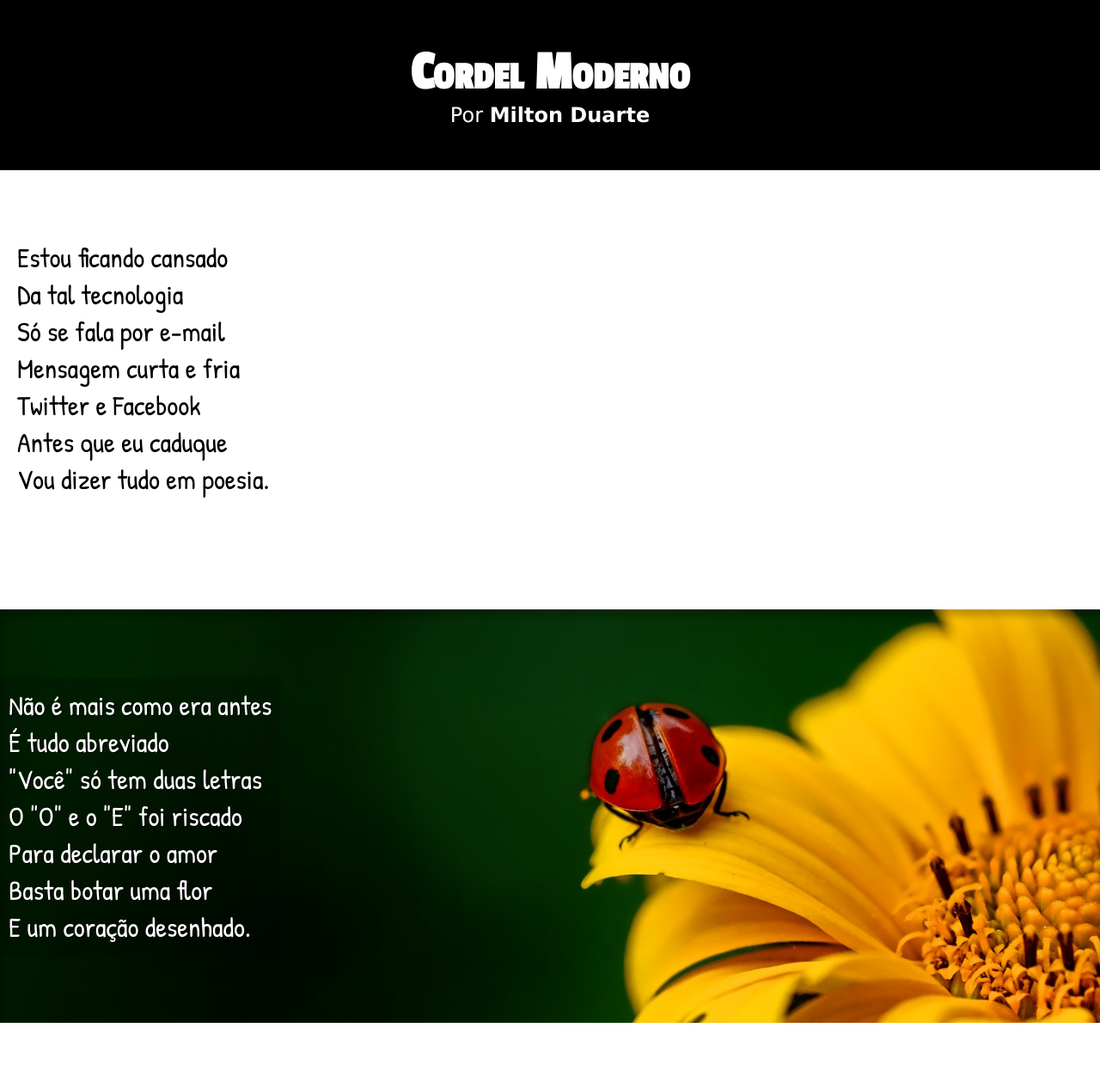
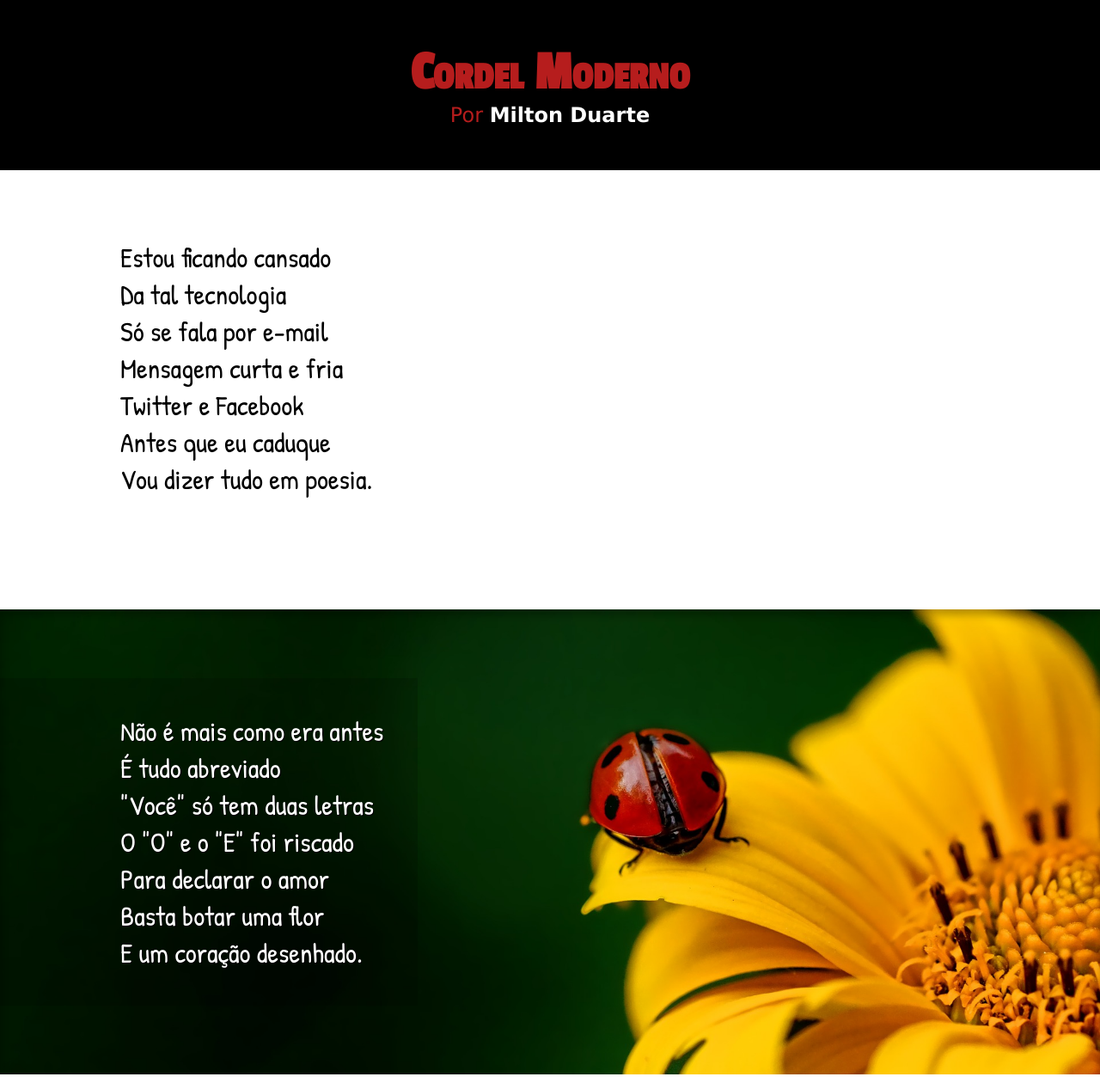
Before and after one commit to GouveiaVini/ProjetoSiteCordel, a plain HTML site: page index.html in a window 1280 px wide. Shown: the top 1267 px of the page at 86% size. Drawn offline with Linux system fonts and the light colour scheme.

Commit message:
fix padding p

```diff
--- a/style.css
+++ b/style.css
@@ -68,9 +68,10 @@ section > p {
     padding-bottom: 50px;
 }
 
+
 section.normal {
     background-color: white;
-    padding-left: 20px;
+    padding-left: 40px;
 
 }
 
@@ -86,7 +87,7 @@ section.image > p {
     display: inline-block;
     background-color: rgba(0, 0, 0, 0.171);
     color: white;
-    padding: 10px;
+    padding: 40px;
     text-shadow: 1px 1px black;
 }
 
@@ -101,3 +102,20 @@ footer {
 span {
     font-weight: bolder;
 }
+
+
+@media (min-width: 900px) {
+    header {
+        background-color: black;
+        color: rgb(182, 29, 29);
+        text-align: center;
+    }
+
+    section.image > p {
+        padding-left: 140px;
+    }
+
+    section.normal > p {
+        padding-left: 100px;
+    }
+}
```
